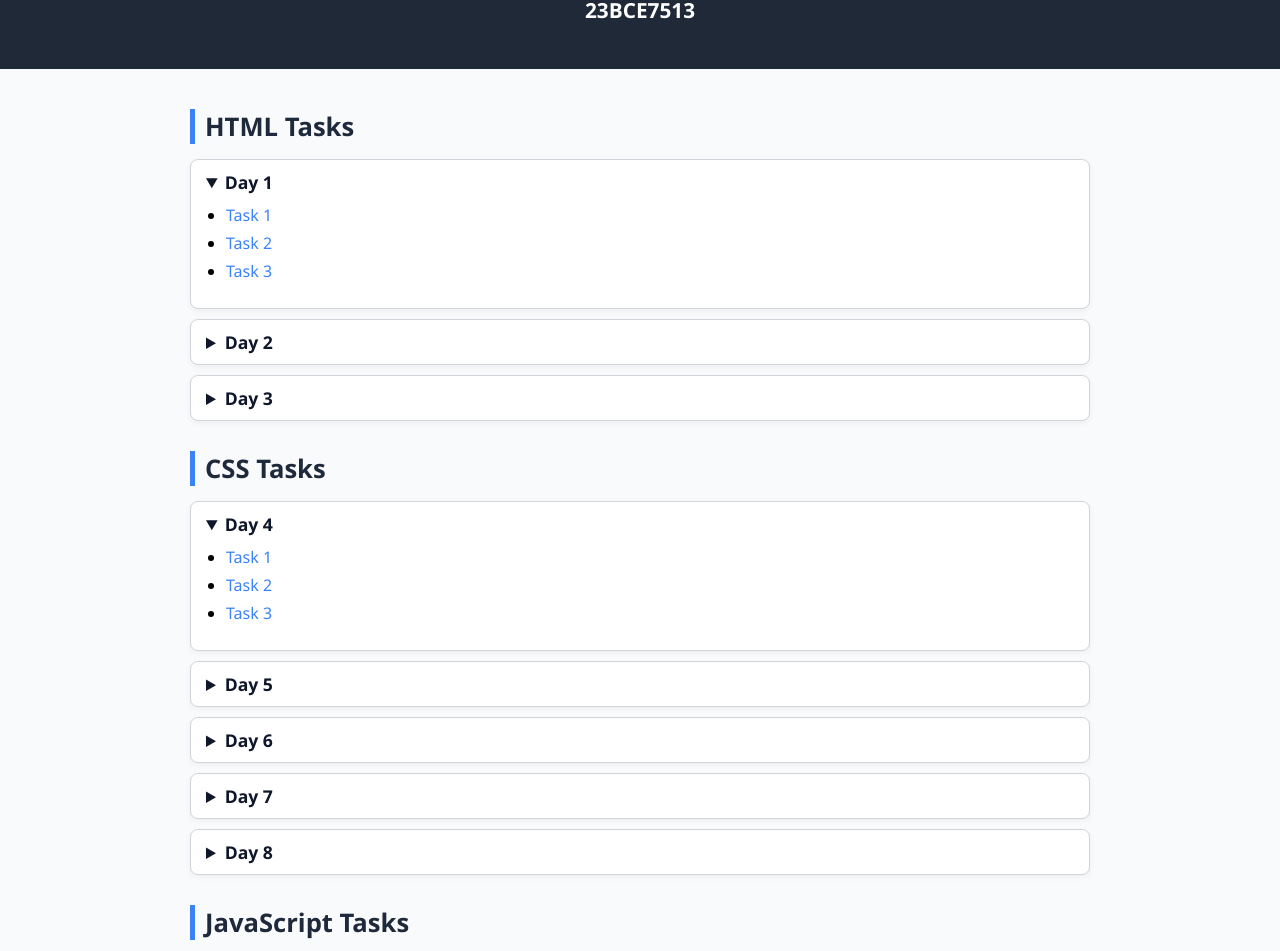
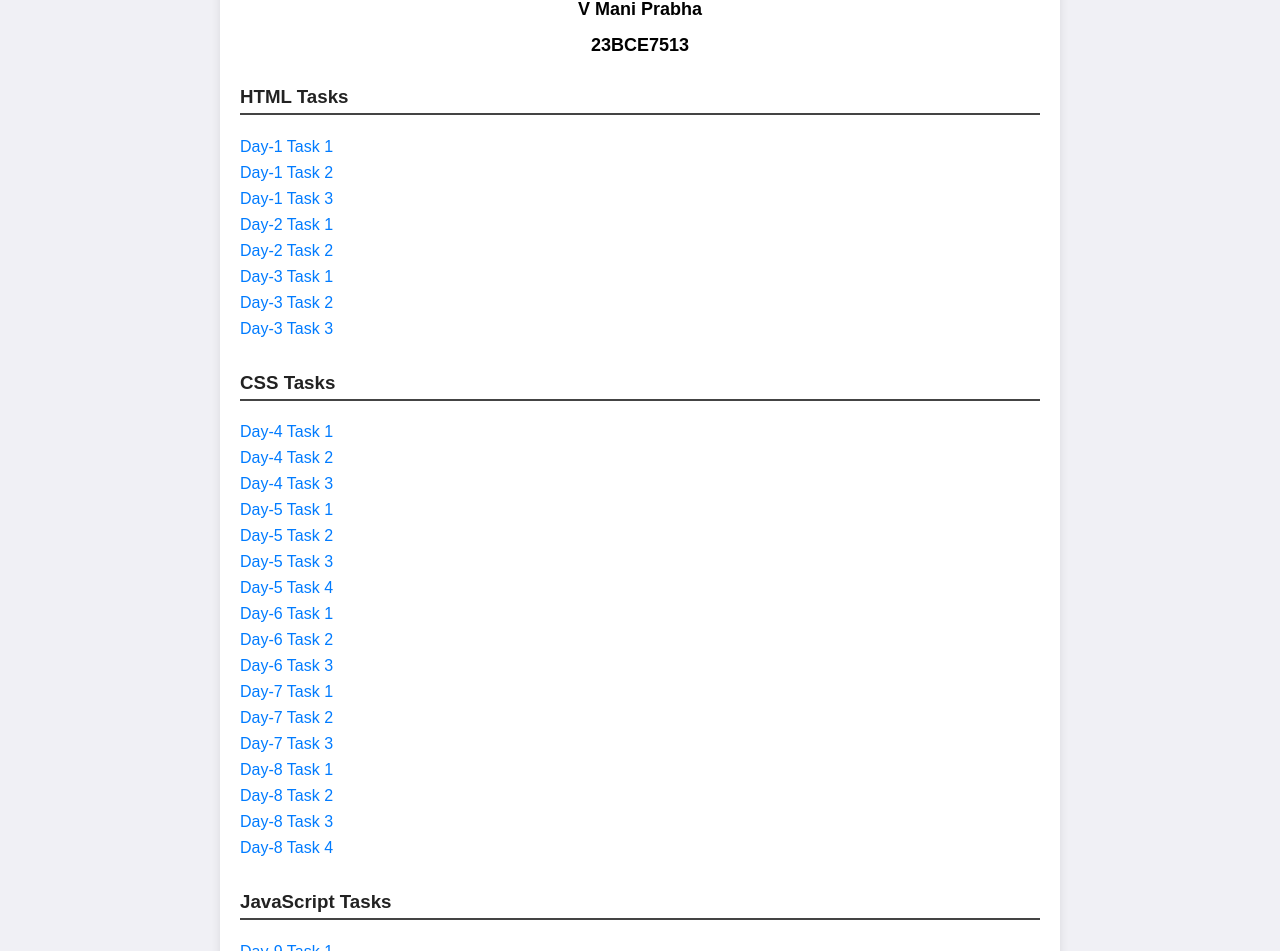
Before and after one commit to pranathi-2504/MERN-FULL-STACK-23BCE7513, a plain HTML site: page index.html in a window 1280 px wide. Shown: the part 130-1081 px from the top of the page. Drawn offline with Linux system fonts and the light colour scheme.

Commit message:
Update index.html

```diff
--- a/index.html
+++ b/index.html
@@ -6,222 +6,121 @@
   <title>Task Index</title>
   <style>
     body {
-      font-family: "Segoe UI", sans-serif;
-      background: #f9fafb;
+      font-family: Arial, sans-serif;
+      background: #f0f0f5;
       margin: 0;
-      padding: 0;
+      padding: 20px;
     }
-
-    header {
-      background-color: #1f2937;
-      color: white;
+    h1, h2 {
       text-align: center;
-      padding: 40px 20px;
-    }
-
-    header h1 {
-      margin: 0;
-      font-size: 2.2rem;
-    }
-
-    header h2 {
-      margin: 5px 0;
-      font-size: 1.3rem;
       font-weight: bold;
     }
-
+    h1 {
+      font-size: 30px;
+      margin-bottom: 5px;
+    }
+    h2 {
+      font-size: 18px;
+      margin-top: 0;
+    }
     .container {
-      max-width: 900px;
-      margin: 40px auto;
-      padding: 0 20px;
+      max-width: 800px;
+      margin: 30px auto;
+      background: #fff;
+      padding: 20px;
+      border-radius: 12px;
+      box-shadow: 0 0 10px rgba(0,0,0,0.1);
     }
-
     .section {
-      margin-bottom: 30px;
+      margin-top: 30px;
     }
-
-    .section h2 {
-      font-size: 1.6rem;
-      margin-bottom: 15px;
-      border-left: 5px solid #3b82f6;
-      padding-left: 10px;
-      color: #1e293b;
+    .section h3 {
+      border-bottom: 2px solid #444;
+      padding-bottom: 5px;
+      color: #222;
     }
-
-    details {
-      background: white;
-      border: 1px solid #d1d5db;
-      border-radius: 8px;
-      margin-bottom: 10px;
-      padding: 10px 15px;
-      box-shadow: 0 2px 6px rgba(0, 0, 0, 0.05);
+    ul {
+      list-style: none;
+      padding-left: 0;
     }
-
-    summary {
-      font-weight: bold;
-      font-size: 1.1rem;
-      cursor: pointer;
-      color: #0f172a;
+    li {
+      padding: 4px 0;
     }
-
-    ul {
-      padding-left: 20px;
-      margin-top: 10px;
-    }
-
-    li {
-      margin: 6px 0;
-    }
-
     a {
       text-decoration: none;
-      color: #3b82f6;
+      color: #007bff;
     }
-
     a:hover {
       text-decoration: underline;
-    }
-
-    @media (max-width: 600px) {
-      header h1 {
-        font-size: 1.6rem;
-      }
-
-      header h2 {
-        font-size: 1rem;
-      }
     }
   </style>
 </head>
 <body>
-  <header>
+  <div class="container">
     <h1>ETHNUS MERN FULL STACK</h1>
     <h2>V Mani Prabha</h2>
     <h2>23BCE7513</h2>
-  </header>
 
-  <div class="container">
-    <!-- HTML Section -->
     <div class="section">
-      <h2>HTML Tasks</h2>
-      <details open><summary>Day 1</summary>
+      <h3>HTML Tasks</h3>
       <ul>
-          <li><a href="HTML/Day-1 Task 1.html">Task 1</a></li>
-          <li><a href="HTML/Day-1 Task 2.html">Task 2</a></li>
-          <li><a href="HTML/Day-1 Task 3.html">Task 3</a></li>
+        <li><a href="HTML/Day-1 Task 1.html">Day-1 Task 1</a></li>
+        <li><a href="HTML/Day-1 Task 2.html">Day-1 Task 2</a></li>
+        <li><a href="HTML/Day-1 Task 3.html">Day-1 Task 3</a></li>
+        <li><a href="HTML/Day-2 Task 1.html">Day-2 Task 1</a></li>
+        <li><a href="HTML/Day-2 Task 2.html">Day-2 Task 2</a></li>
+        <li><a href="HTML/Day-3 Task 1.html">Day-3 Task 1</a></li>
+        <li><a href="HTML/Day-3 Task 2.html">Day-3 Task 2</a></li>
+        <li><a href="HTML/Day-3 Task 3.html">Day-3 Task 3</a></li>
       </ul>
-      </details>
-      <details><summary>Day 2</summary>
-        <ul>
-          <li><a href="HTML/Day-2 Task 1.html">Task 1</a></li>
-          <li><a href="HTML/Day-2 Task 2.html">Task 2</a></li>
-        </ul>
-      </details>
-      <details><summary>Day 3</summary>
-        <ul>
-          <li><a href="HTML/Day-3 Task 1.html">Task 1</a></li>
-          <li><a href="HTML/Day-3 Task 2.html">Task 2</a></li>
-          <li><a href="HTML/Day-3 Task 3.html">Task 3</a></li>
-        </ul>
-      </details>
     </div>
 
-    <!-- CSS Section -->
     <div class="section">
-      <h2>CSS Tasks</h2>
-      <details open><summary>Day 4</summary>
+      <h3>CSS Tasks</h3>
       <ul>
-          <li><a href="CSS/Day-4 Task 1.html">Task 1</a></li>
-          <li><a href="CSS/Day-4 Task 2.html">Task 2</a></li>
-          <li><a href="CSS/Day-4 Task 3.html">Task 3</a></li>
+        <li><a href="CSS/Day-4 Task 1.html">Day-4 Task 1</a></li>
+        <li><a href="CSS/Day-4 Task 2.html">Day-4 Task 2</a></li>
+        <li><a href="CSS/Day-4 Task 3.html">Day-4 Task 3</a></li>
+        <li><a href="CSS/Day-5 Task 1.html">Day-5 Task 1</a></li>
+        <li><a href="CSS/Day-5 Task 2.html">Day-5 Task 2</a></li>
+        <li><a href="CSS/Day-5 Task 3.html">Day-5 Task 3</a></li>
+        <li><a href="CSS/Day-5 Task 4.html">Day-5 Task 4</a></li>
+        <li><a href="CSS/Day-6 Task 1.html">Day-6 Task 1</a></li>
+        <li><a href="CSS/Day-6 Task 2.html">Day-6 Task 2</a></li>
+        <li><a href="CSS/Day-6 Task 3.html">Day-6 Task 3</a></li>
+        <li><a href="CSS/Day-7 Task 1.html">Day-7 Task 1</a></li>
+        <li><a href="CSS/Day-7 Task 2.html">Day-7 Task 2</a></li>
+        <li><a href="CSS/Day-7 Task 3.html">Day-7 Task 3</a></li>
+        <li><a href="CSS/Day-8 Task 1.html">Day-8 Task 1</a></li>
+        <li><a href="CSS/Day-8 Task 2.html">Day-8 Task 2</a></li>
+        <li><a href="CSS/Day-8 Task 3.html">Day-8 Task 3</a></li>
+        <li><a href="CSS/Day-8 Task 4.html">Day-8 Task 4</a></li>
       </ul>
-      </details>
-      <details><summary>Day 5</summary>
-        <ul>
-          <li><a href="CSS/Day-5 Task 1.html">Task 1</a></li>
-          <li><a href="CSS/Day-5 Task 2.html">Task 2</a></li>
-          <li><a href="CSS/Day-5 Task 3.html">Task 3</a></li>
-          <li><a href="CSS/Day-5 Task 4.html">Task 4</a></li>
-        </ul>
-      </details>
-      <details><summary>Day 6</summary>
-        <ul>
-          <li><a href="CSS/Day-6 Task 1.html">Task 1</a></li>
-          <li><a href="CSS/Day-6 Task 2.html">Task 2</a></li>
-          <li><a href="CSS/Day-6 Task 3.html">Task 3</a></li>
-        </ul>
-      </details>
-      <details><summary>Day 7</summary>
-        <ul>
-          <li><a href="CSS/Day-7 Task 1.html">Task 1</a></li>
-          <li><a href="CSS/Day-7 Task 2.html">Task 2</a></li>
-          <li><a href="CSS/Day-7 Task 3.html">Task 3</a></li>
-        </ul>
-      </details>
-      <details><summary>Day 8</summary>
-        <ul>
-          <li><a href="CSS/Day-8 Task 1.html">Task 1</a></li>
-          <li><a href="CSS/Day-8 Task 2.html">Task 2</a></li>
-          <li><a href="CSS/Day-8 Task 3.html">Task 3</a></li>
-          <li><a href="CSS/Day-8 Task 4.html">Task 4</a></li>
-        </ul>
-      </details>
     </div>
 
-    <!-- JS Section -->
     <div class="section">
-      <h2>JavaScript Tasks</h2>
-      <details open><summary>Day 9</summary>
+      <h3>JavaScript Tasks</h3>
       <ul>
-          <li><a href="JS/Day-9 Task 1.html">Task 1</a></li>
-          <li><a href="JS/Day-9 Task 2.html">Task 2</a></li>
-          <li><a href="JS/Day-9 Task 3.html">Task 3</a></li>
+        <li><a href="JS/Day-9 Task 1.html">Day-9 Task 1</a></li>
+        <li><a href="JS/Day-9 Task 2.html">Day-9 Task 2</a></li>
+        <li><a href="JS/Day-9 Task 3.html">Day-9 Task 3</a></li>
+        <li><a href="JS/Day-10 Task 1.html">Day-10 Task 1</a></li>
+        <li><a href="JS/Day-10 Task 2.html">Day-10 Task 2</a></li>
+        <li><a href="JS/Day-11 Task 1.html">Day-11 Task 1</a></li>
+        <li><a href="JS/Day-11 Task 2.html">Day-11 Task 2</a></li>
+        <li><a href="JS/Day-12 Task 1.html">Day-12 Task 1</a></li>
+        <li><a href="JS/Day-12 Task 2.html">Day-12 Task 2</a></li>
+        <li><a href="JS/Day-12 Task 3.html">Day-12 Task 3</a></li>
+        <li><a href="JS/Day-13 Task 1.html">Day-13 Task 1</a></li>
+        <li><a href="JS/Day-13 Task 2.html">Day-13 Task 2</a></li>
+        <li><a href="JS/Day-13 Task 3.html">Day-13 Task 3</a></li>
+        <li><a href="JS/Day-14 Task 1.html">Day-14 Task 1</a></li>
+        <li><a href="JS/Day-14 Task 2.html">Day-14 Task 2</a></li>
+        <li><a href="JS/Day-14 Task 3.html">Day-14 Task 3</a></li>
+        <li><a href="JS/Day-15 Task 1.html">Day-15 Task 1</a></li>
+        <li><a href="JS/Day-15 Task 2.html">Day-15 Task 2</a></li>
+        <li><a href="JS/Day-16 Task 1.html">Day-16 Task 1</a></li>
       </ul>
-      </details>
-      <details><summary>Day 10</summary>
-        <ul>
-          <li><a href="JS/Day-10 Task 1.html">Task 1</a></li>
-          <li><a href="JS/Day-10 Task 2.html">Task 2</a></li>
-        </ul>
-      </details>
-      <details><summary>Day 11</summary>
-        <ul>
-          <li><a href="JS/Day-11 Task 1.html">Task 1</a></li>
-          <li><a href="JS/Day-11 Task 2.html">Task 2</a></li>
-        </ul>
-      </details>
-      <details><summary>Day 12</summary>
-        <ul>
-          <li><a href="JS/Day-12 Task 1.html">Task 1</a></li>
-          <li><a href="JS/Day-12 Task 2.html">Task 2</a></li>
-          <li><a href="JS/Day-12 Task 3.html">Task 3</a></li>
-        </ul>
-      </details>
-      <details><summary>Day 13</summary>
-        <ul>
-          <li><a href="JS/Day-13 Task 1.html">Task 1</a></li>
-          <li><a href="JS/Day-13 Task 2.html">Task 2</a></li>
-          <li><a href="JS/Day-13 Task 3.html">Task 3</a></li>
-        </ul>
-      </details>
-      <details><summary>Day 14</summary>
-        <ul>
-          <li><a href="JS/Day-14 Task 1.html">Task 1</a></li>
-          <li><a href="JS/Day-14 Task 2.html">Task 2</a></li>
-          <li><a href="JS/Day-14 Task 3.html">Task 3</a></li>
-        </ul>
-      </details>
-      <details><summary>Day 15</summary>
-        <ul>
-          <li><a href="JS/Day-15 Task 1.html">Task 1</a></li>
-          <li><a href="JS/Day-15 Task 2.html">Task 2</a></li>
-        </ul>
-      </details>
-      <details><summary>Day 16</summary>
-        <ul>
-          <li><a href="JS/Day-16 Task 1.html">Task 1</a></li>
-        </ul>
-      </details>
     </div>
   </div>
 </body>
```
Lines whose indentation alone changed are shown as unchanged.
